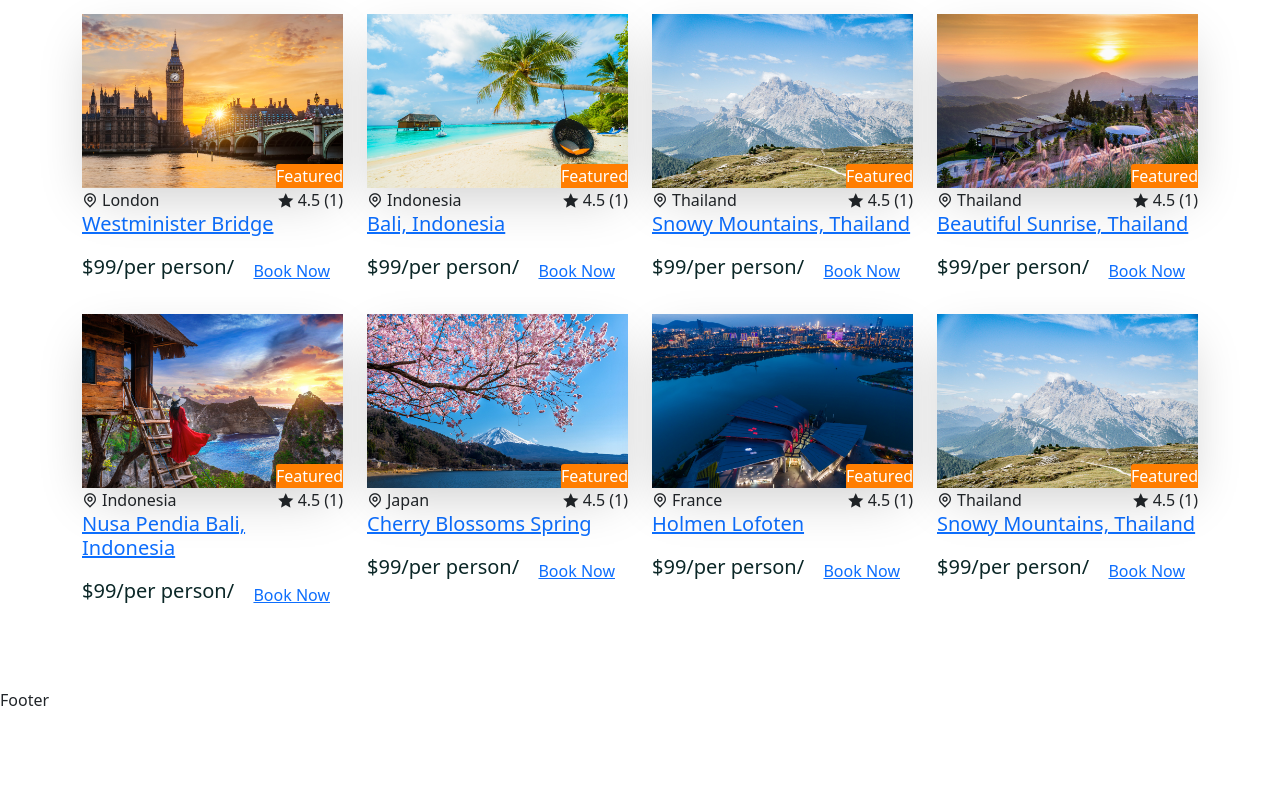
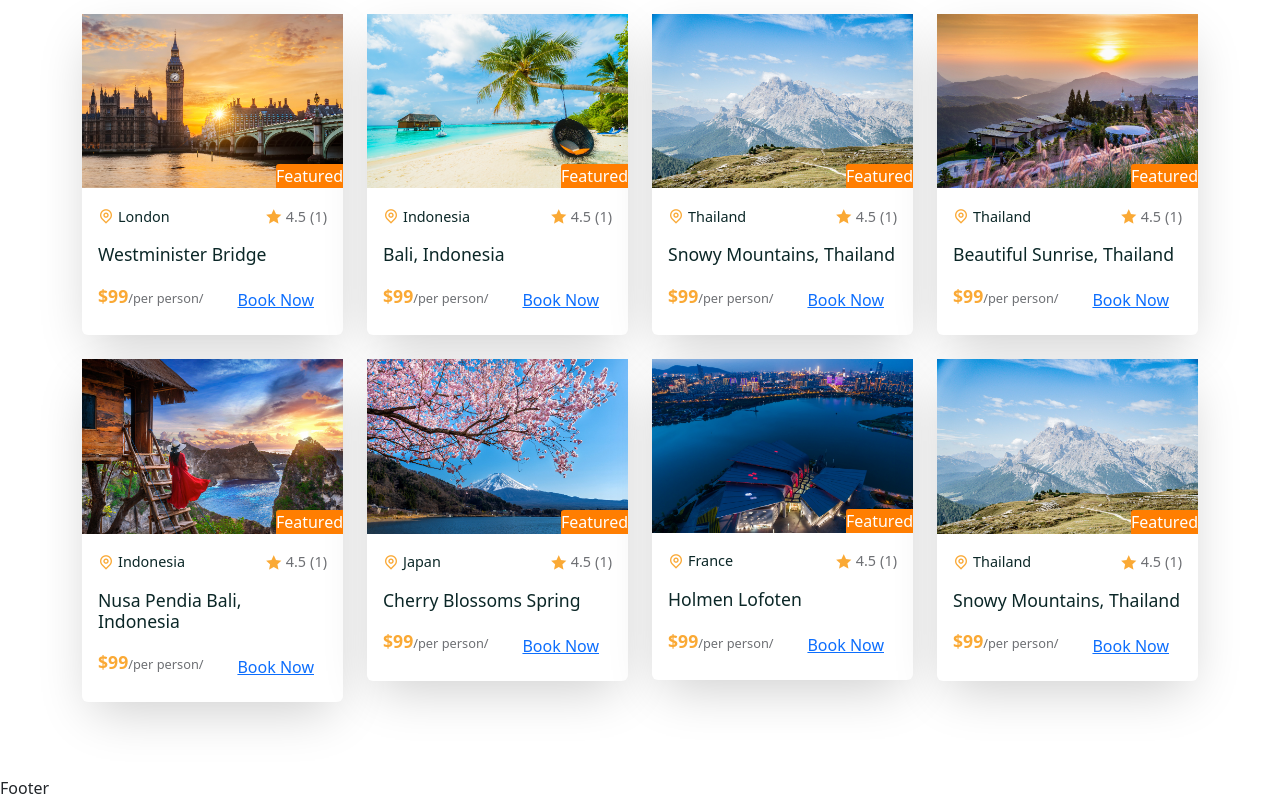
Before and after one commit to Ajeettiwarii/Travelvista, a React (Create React App) app in the folder frontend/: page /home in a window 1280 px wide. Shown: the part 1178-1978 px from the top of the page. Before the commit the page ends 1890 px from the top, so only its background shows below. Built offline with nearby package versions, Linux system fonts and the light colour scheme; a web font is replaced by a local one.

Commit message:
tourcard

```diff
--- a/frontend/src/shared/TourCard.jsx
+++ b/frontend/src/shared/TourCard.jsx
@@ -12,8 +12,7 @@ const TourCard = ({ tour }) => {
           <img src={photo} alt="tour-img" />
           <span>Featured</span>
         </div>
-      </Card>
-      <CardBody>
+        <CardBody>
         <div
           className="card__top d-flex align-items-center
           justify-content-between"
@@ -36,6 +35,8 @@ const TourCard = ({ tour }) => {
 
         </div>
       </CardBody>
+      </Card>
+
     </div>
   );
 };
--- a/frontend/src/shared/tour-card.css
+++ b/frontend/src/shared/tour-card.css
@@ -21,3 +21,42 @@
     padding: 0.3 rem 0.5rem;
     border-radius: 3px 0 0 0;
 }
+.card__top span i {
+    color: var(--secondary-color);
+}
+.tour__rating{
+    font-size: .9rem;
+    color: var(--text-color);
+}
+.tour__location{
+    color: var(--heading-color);
+    font-weight: 500;
+    font-size: .9rem;
+}
+.tour__rating i ,
+.tour__location i{
+    font-size: 1rem;
+}
+.tour__title{
+    margin-top: 1rem;
+    font-size:1.1rem ;
+    cursor: pointer;
+}
+.tour__title a{
+    text-decoration: none;
+    color: var(--heading-color);
+    transition: .3s;
+}
+.tour__title a:hover{
+    color: var(--secondary-color);
+}
+.card__bottom h5{
+    color: var(--secondary-color);
+    font-size: 1.1rem;
+    font-weight: 700;
+}
+ .card__bottom h5 span{
+    font-weight: 500;
+     color: var(--text-color);
+     font-size: 0.8rem;
+}
```
